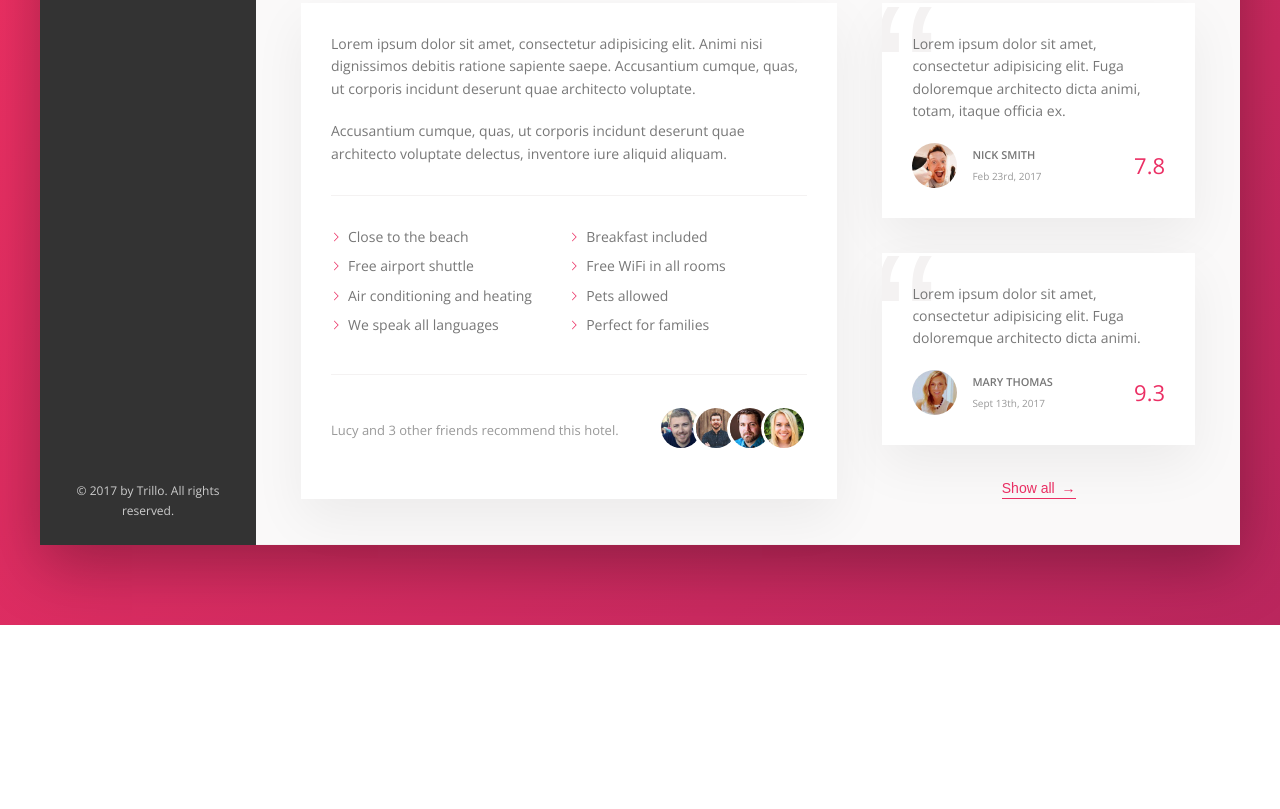
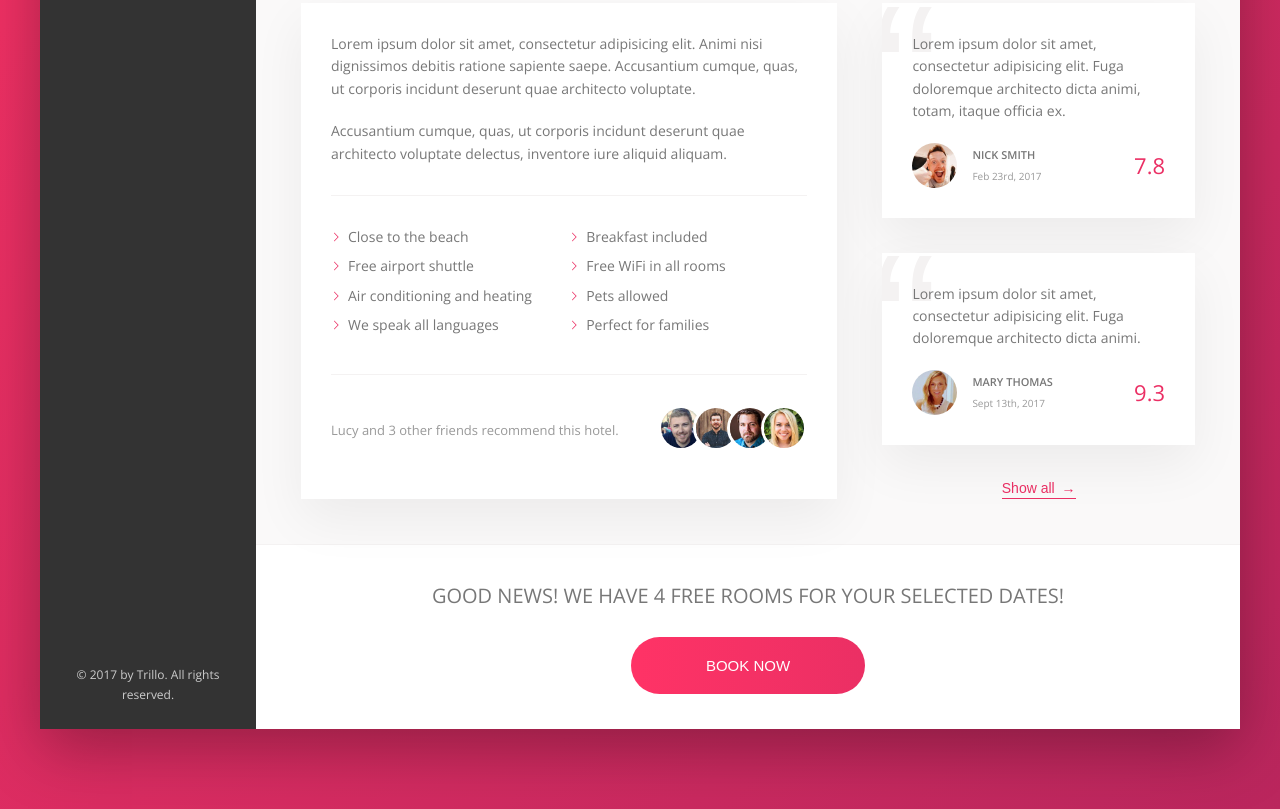
Before and after one commit to Lavertis/advanced-css-and-sass-course, a website: page Trillo/index.html in a window 1280 px wide. Shown: the part 644-1453 px from the top of the page. Before the commit the page ends 1269 px from the top, so only its background shows below. Drawn offline with nearby package versions, Linux system fonts and the light colour scheme.

Commit message:
Section 7: Lecture 85

```diff
--- a/Trillo/index.html
+++ b/Trillo/index.html
@@ -257,6 +257,17 @@
               <button class="btn-inline">Show all <span>&rarr;</span></button>
             </div>
           </div>
+
+          <div class="cta">
+            <h2 class="cta__book-now">
+              Good news! We have 4 free rooms for your selected dates!
+            </h2>
+
+            <button class="btn">
+              <span class="btn__visible">Book now</span>
+              <span class="btn__invisible">Only 4 rooms left</span>
+            </button>
+          </div>
         </main>
       </div>
     </div>
--- a/Trillo/sass/_components.scss
+++ b/Trillo/sass/_components.scss
@@ -433,3 +433,73 @@
     z-index: 1;
   }
 }
+
+////////////////////////////////////////////////////////////
+// CALL TO ACTION
+.cta {
+  padding: 3.5rem;
+  text-align: center;
+
+  &__book-now {
+    font-size: 2rem;
+    text-transform: uppercase;
+    font-weight: 300;
+    margin-bottom: 2.5rem;
+  }
+}
+
+.btn {
+  font-size: 1.5rem;
+  border: none;
+  font-weight: 300;
+  text-transform: uppercase;
+  border-radius: 100px;
+  background-image: linear-gradient(
+    to right,
+    var(--color-primary-light),
+    var(--color-primary)
+  );
+  color: white;
+  position: relative;
+  overflow: hidden;
+  cursor: pointer;
+
+  & > * {
+    display: inline-block;
+    height: 100%;
+    width: 100%;
+    transition: all 0.2s;
+  }
+
+  &__visible {
+    padding: 2rem 7.5rem;
+  }
+
+  &__invisible {
+    position: absolute;
+    padding: 2rem 0;
+    left: 0;
+    top: -100%;
+  }
+
+  &:hover {
+    background-image: linear-gradient(
+      to left,
+      var(--color-primary-light),
+      var(--color-primary)
+    );
+  }
+
+  &:hover &__visible {
+    transform: translateY(100%);
+  }
+
+  &:hover &__invisible {
+    top: 0;
+  }
+
+  &:focus {
+    outline: none;
+    animation: pulsate 1s infinite;
+  }
+}
```
Also changed, not shown: Trillo/css/main.css.
